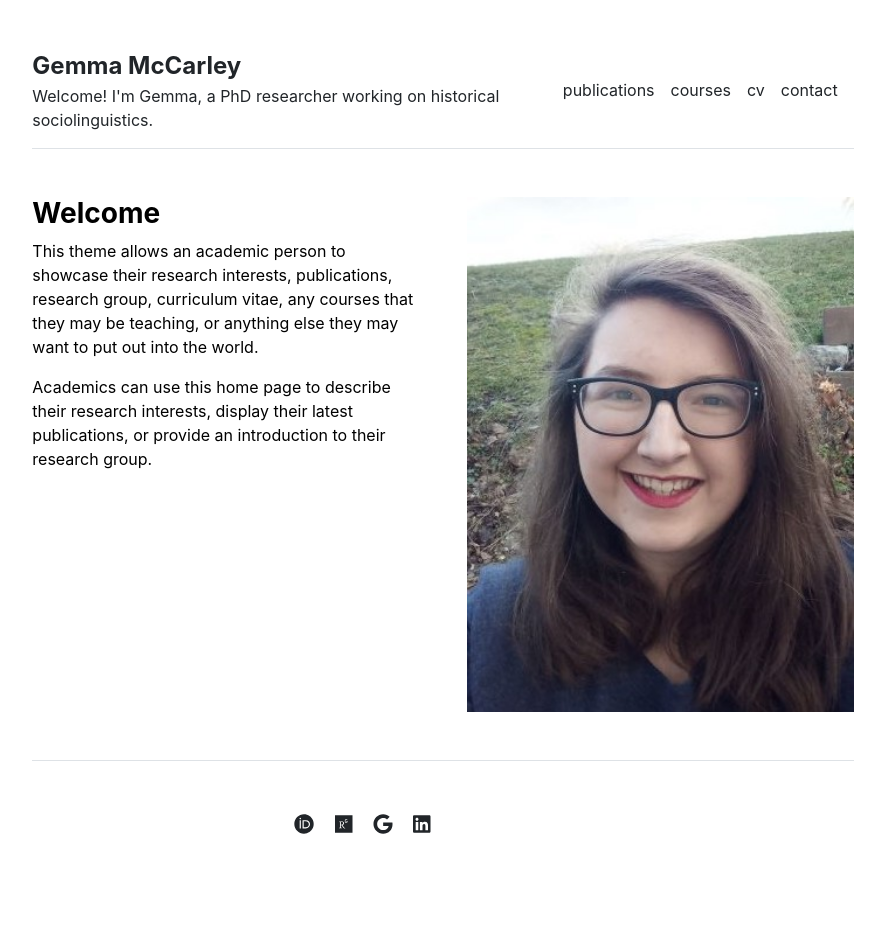
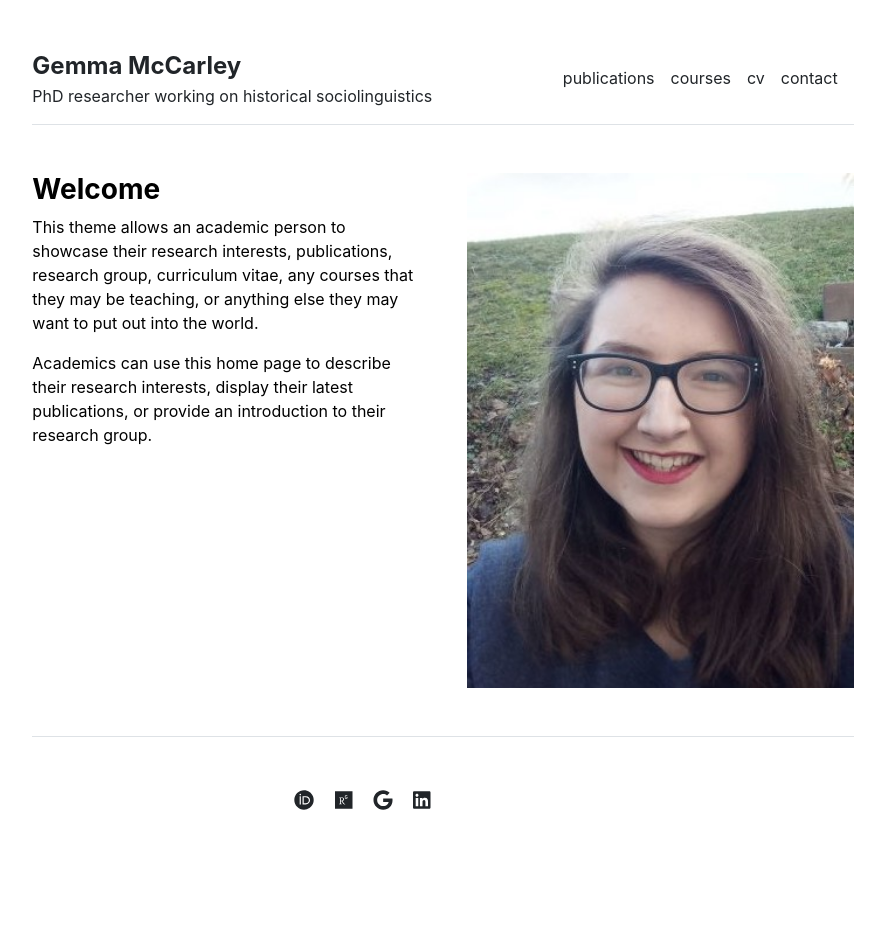
Before and after one commit to GemmaMcCarley/GemmaMcCarley.github.io, a Jekyll site: the page built from index.md, in a window 1280 px wide. Shown: the whole page, without its empty margins (197-1082 px from the left). Built offline with Jekyll 4.4.1, drawn with Linux system fonts in a browser that asks for light colours; after the commit the page ends 911 px from its top, so only the background shows below that.

Commit message:
Update _config.yml

```diff
--- a/_config.yml
+++ b/_config.yml
@@ -1,4 +1,4 @@
 url: "" # the base hostname & protocol for your site, e.g. http://example.com
 baseurl: "" # the subpath of your site, e.g. /blog
 title: "Gemma McCarley" # the name of your site, e.g. ACME Corp.
-description: "Welcome! I'm Gemma, a PhD researcher working on historical sociolinguistics."
+description: "PhD researcher working on historical sociolinguistics"
```
